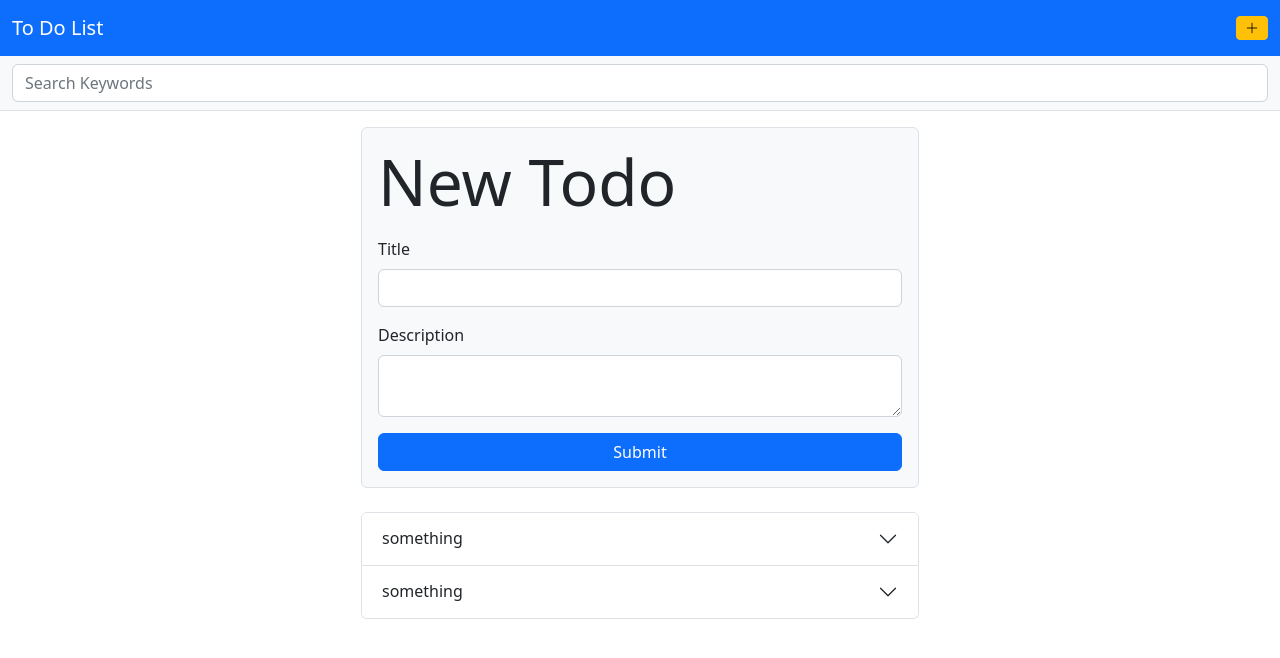
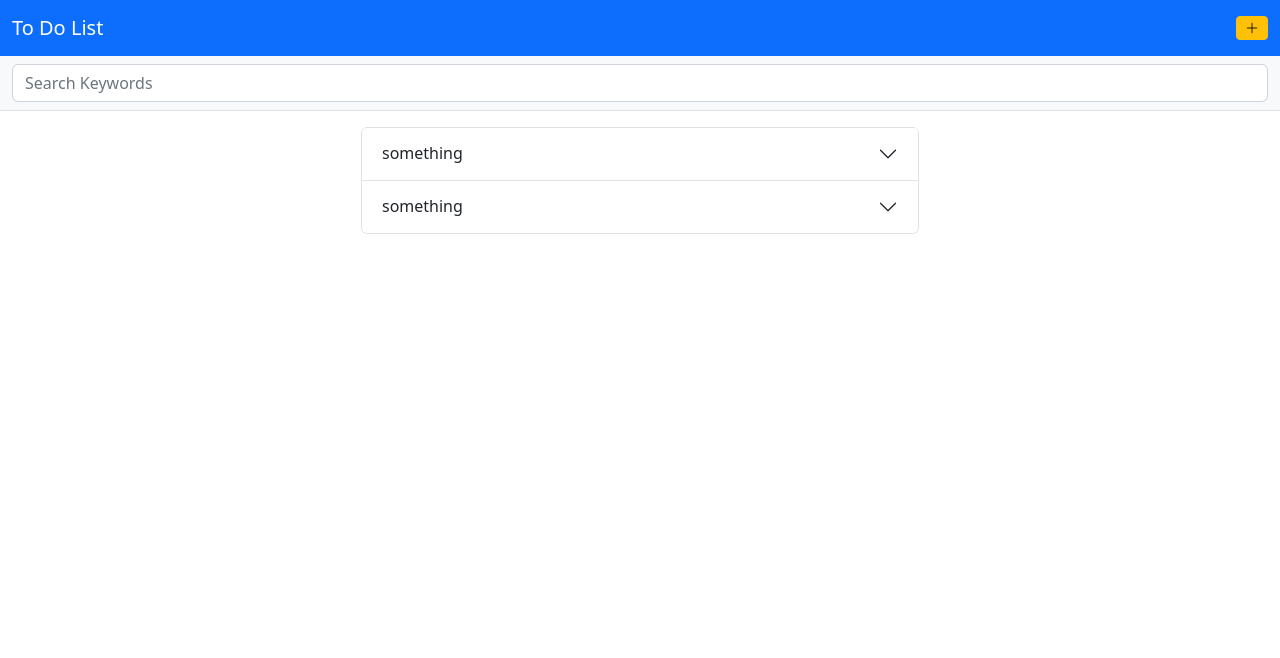
Before and after one commit to sonill/react-todo-app, a React (Create React App) app: page / in a window 1280 px wide. Shown: the top 658 px of the page. Built offline with nearby package versions, Linux system fonts and the light colour scheme.

Commit message:
3 files modified

```diff
--- a/src/App.js
+++ b/src/App.js
@@ -19,6 +19,11 @@ export default function App() {
     },
   ]);
 
+  const [showNewTodoForm, setShowNewTodoForm] = useState('');
+  const handleShowNewTodoForm = (show) => {
+    setShowNewTodoForm = show;
+  };
+
   const addNewTodo = (title, desc) => {
     let new_sno = todos[todos.length - 1].sno + 1;
     let newData = {
@@ -33,7 +38,10 @@ export default function App() {
   return (
     <>
       <Header />
-      <NewTodo addNewTodo={addNewTodo} />
+      <NewTodo
+        addNewTodoHandler={addNewTodo}
+        showNewTodoForm={showNewTodoForm}
+      />
       <Todos todos={todos} />
     </>
   );
--- a/src/customComponents/NewTodo.js
+++ b/src/customComponents/NewTodo.js
@@ -1,7 +1,7 @@
 import React from 'react';
 import { useState } from 'react';
 
-export default function NewTodo({ addNewTodo }) {
+export default function NewTodo({ addNewTodoHandler, showNewTodoForm }) {
   const [title, setTitle] = useState('');
   const [desc, setDesc] = useState('');
 
@@ -11,12 +11,16 @@ export default function NewTodo({ addNewTodo }) {
     if (!title || !desc) {
       alert('Both title and descriptions are required !');
     } else {
-      addNewTodo(title, desc);
+      addNewTodoHandler(title, desc);
     }
   };
 
   return (
-    <form className="container mb-4" onSubmit={handleSubmit}>
+    <form
+      className="container mb-4"
+      onSubmit={handleSubmit}
+      style={{ display: showNewTodoForm === true ? 'block' : 'none' }}
+    >
       <div className="col-lg-6 mx-auto">
         <div className="rounded bg-light p-3 border">
           <p className="display-3 mt-0">New Todo</p>
--- a/src/customComponents/Todo.js
+++ b/src/customComponents/Todo.js
@@ -23,6 +23,7 @@ export default function Todo({ todo }) {
           className="accordion-collapse collapse"
           aria-labelledby={heading_id}
           data-bs-parent="#accordionExample"
+          style={{ 'white-space': 'pre-line' }}
         >
           <div className="accordion-body">{todo.desc}</div>
         </div>
```
